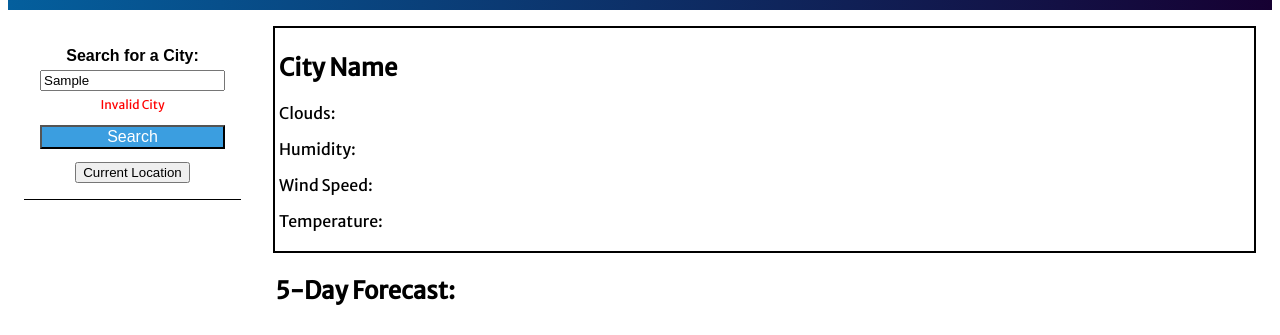
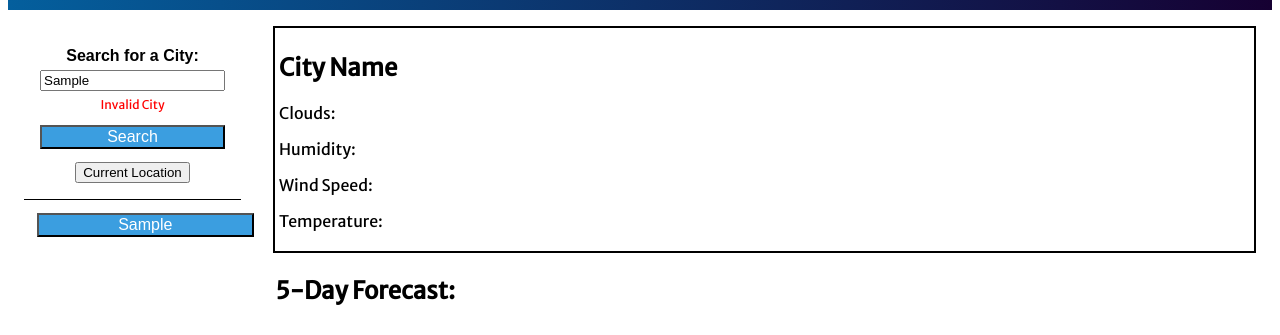
Before and after one commit to joshjankowski/Weather-Dashboard, a plain HTML site: page index.html in a window 1280 px wide. Both pictures are taken after typing "Sample" into the empty fields and a click on the button "Search". Shown: the part 102-437 px from the top of the page. Drawn offline with Linux system fonts and the light colour scheme; no server answers.

Commit message:
added local storage

```diff
--- a/css/style.css
+++ b/css/style.css
@@ -100,3 +100,22 @@ border-style: solid;
 border-color: black;
 background-color: rgb(25, 50, 104);
 }
+
+.city {
+    display: flex;
+    flex-direction: column;
+}
+
+.previous-button {
+    margin: 0.8em;
+    background-color: rgb(59, 158, 224);
+    color: white;
+    font-size: 1em;
+    width: 100%;
+    cursor: pointer;
+}
+
+.previous-button:hover {
+    background-color: white;
+    color: rgb(59, 158, 224);
+}
--- a/js/script.js
+++ b/js/script.js
@@ -6,8 +6,29 @@ let fiveDayObj = {};
 let incorrect = document.querySelector(".incorrect");
 let wrongText = "Invalid City";
 
+let previousSearch = [];
+
+function store(search) {
+  previousSearch.push(search);
+  console.log(previousSearch, "Saved")
+  localStorage.setItem("Previous Search", previousSearch);
+}
+
+function showPreviousSearch() {
+  let previousValue = [localStorage.getItem("Previous Search")];
+  let previousDiv = document.querySelector(".city");
+  let eachButtonContainer = document.createElement("div");
+  for (let i = 0; i < previousValue.length; i++) {
+    eachButtonContainer.innerHTML = `
+    <button class="previous-button">${previousValue[i]}</button>`
+  }
+  previousDiv.append(eachButtonContainer)
+}
+
 function getGeo(cityName) {
   let text = city.value;
+  store(text);
+  showPreviousSearch();
   let key = "010cc554e8087064e8910c4a2aa44a43";
   let limit = 1;
   cityName = text;
@@ -209,8 +230,4 @@ function showWeather(attr) {
 
 // app.init();
 
-function saveNewSearch(query) {
-    query = city.value;
-}
-
 searchButton.addEventListener("click", getGeo);
```
